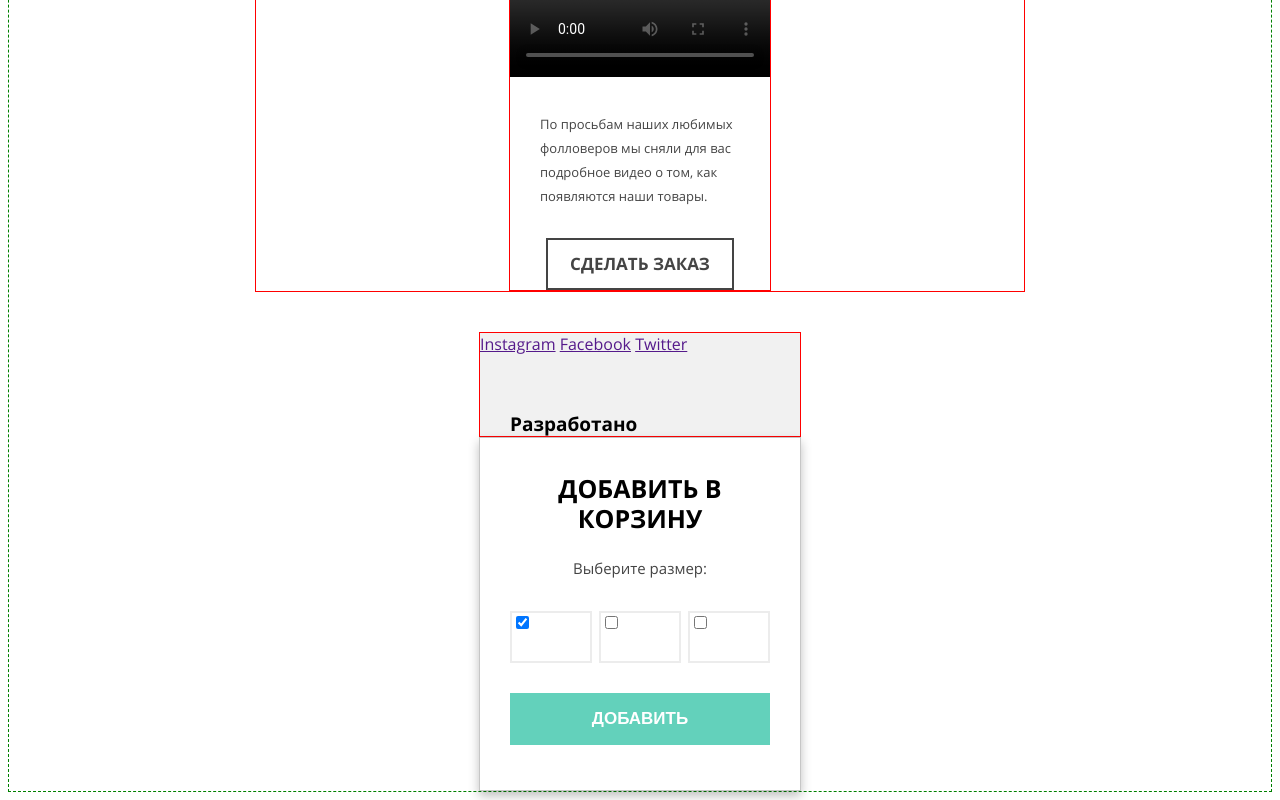
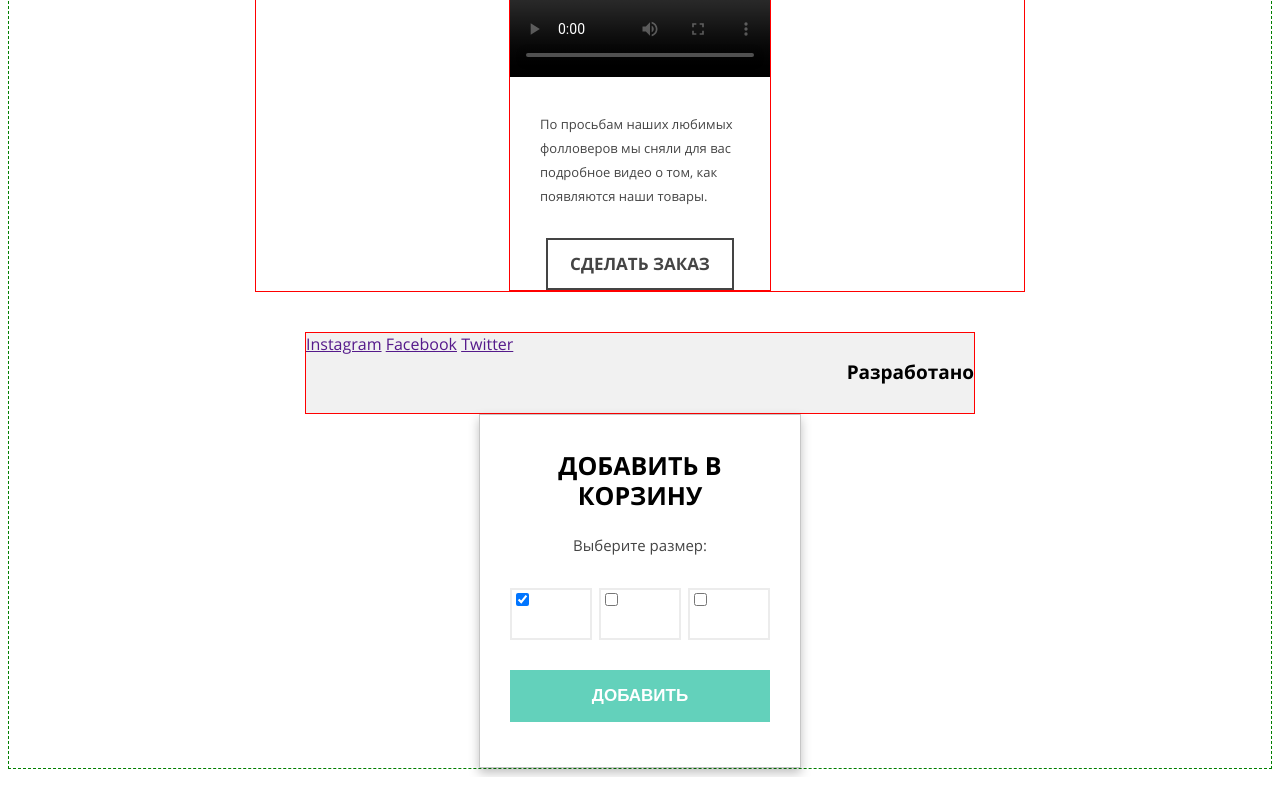
Before and after one commit to DimitriAleksandrovic/187460-mishka, a website: page catalog.html in a window 1280 px wide. Shown: the part 1692-2492 px from the top of the page. After the commit the page ends 2469 px from the top, so only its background shows below. Drawn offline with nearby package versions, Linux system fonts and the light colour scheme; files that its build step writes are made by us from their sources; grey boxes are pictures that could not be loaded; files whose address does not match are found by name.

Commit message:
Частично сетка для tablet

```diff
--- a/sass/blocks/page-footer.scss
+++ b/sass/blocks/page-footer.scss
@@ -4,6 +4,10 @@
     margin-top: 40px;
     background-color: $lightestgray;
     border: 1px solid red;
+}
+
+.page-footer__logo {
+    display: none;
 }
 
 .page-footer__social-block {
@@ -19,3 +23,11 @@
     color: $black;
     text-decoration: none;
 }
+
+@media (min-width: 768px) {
+    .page-footer {
+        width: 668px;
+        display: flex;
+        justify-content: space-between;
+    }
+}
```
Also changed, not shown: index.html (+1 -0 lines).
